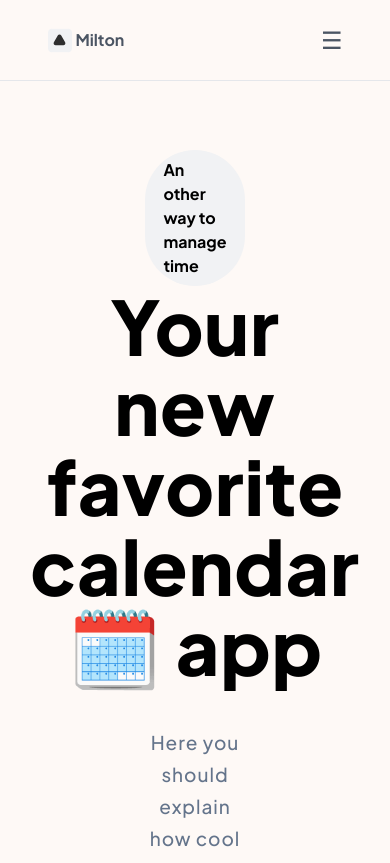
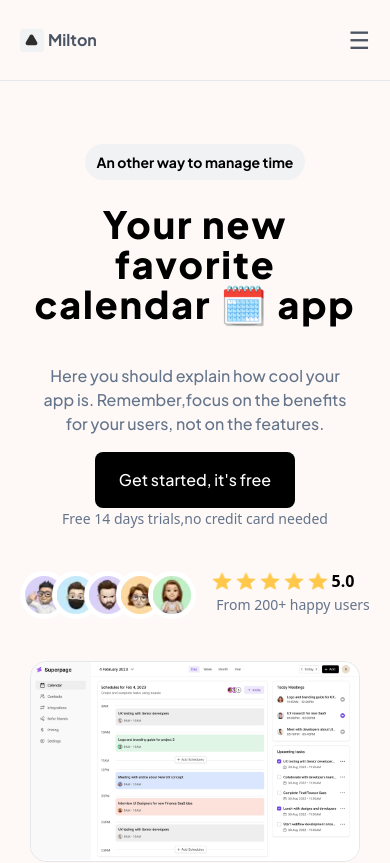
Before and after one commit to saurabh1215/Assignment-1, a React (Create React App) app: page / in a window 390 px wide. Shown: the top 863 px of the page. Built offline with nearby package versions, Linux system fonts and the light colour scheme.

Commit message:
made hero responsive

```diff
--- a/src/components/Hero.jsx
+++ b/src/components/Hero.jsx
@@ -16,23 +16,21 @@
 
 const Hero = () => {
   return (
-    <section className="flex flex-none flex-col h-[100hv] max-w-[1200px] mx-auto  py-[150px]">
-      <div className="flex flex-none flex-col items-center justify-center px-[160px]">
-        <div className="bg-[#F1F2F4] py-[8px] px-[18px] rounded-full font-PlusJakartaSansBold text-[16px]">
+    <section className="flex flex-none flex-col">
+      <div className="flex flex-none flex-col items-center justify-center md:px-60 md:max-w-[90rem] mx-auto max-w-[23.43rem] md:py-40 pt-36">
+        <div className="bg-[#F1F2F4] md:py-2 md:px-4 py-2 px-3 rounded-full font-PlusJakartaSansBold text-sm md:text-base ">
           An other way to manage time
         </div>
-        <div className="flex flex-none items-center justify-center text-center leading-[80px] tracking-wider">
-          <p className="text-[75px] font-PlusJakartaSansExtraBold ">
-            Your new favorite calendar 🗓️ app
-          </p>
+        <div className="flex flex-none items-center justify-center text-center md:text-[4.6rem] text-[2.35rem] font-PlusJakartaSansExtraBold md:leading-[5rem] md:tracking-wider leading-[2.5rem] tracking-wider py-2 mx-6 my-4">
+          Your new favorite calendar 🗓️ app
         </div>
-        <div className="font-PlusJakartaSansMedium leading-[32px] text-center text-[19px] py-10 px-12 text-slate-500 tracking-wider">
-          Here you should explain how cool your app is. Remember, <br></br>focus
-          on the benefits for your users, not on the features.{" "}
+        <div className="font-PlusJakartaSansMedium text-center md:leading-[2rem] md:text-[1.1rem] text-[1rem] md:py-10 md:px-40 text-slate-500 md:tracking-wider leading-6 px-8 my-4">
+          Here you should explain how cool your app is. Remember,focus on the
+          benefits for your users, not on the features.{" "}
         </div>
         <div>
           <a href="#contact">
-            <button className="bg-black text-[#FEFEFE] rounded-lg py-4 px-8 font-PlusJakartaSansMedium text-[18px]">
+            <button className="bg-black text-[#FEFEFE] rounded-lg md:py-4 md:px-8 font-PlusJakartaSansMedium md:text-lg py-4 px-6">
               <p>Get started, it's free</p>
             </button>
           </a>
@@ -41,7 +39,7 @@
           Free 14 days trials,no credit card needed
         </div>
 
-        <div className="flex flex-row py-12 gap-0">
+        <div className="flex flex-row md:py-12 gap-0 py-10 px-1 ">
           <div className="flex justify-center items-center relative text-center mr-44">
             <div className="absolute left-0 right-0 h-12 w-12 border-[5px] rounded-full border-white">
               {" "}
@@ -61,7 +59,7 @@
             </div>
           </div>
           <div className="flex flex-none flex-col justify-center items-center ">
-            <div className="flex justify-center items-center  gap-1">
+            <div className="flex justify-center items-center gap-1">
               <img src={Star} alt="" className="h- 5 w-5" />
               <img src={Star} alt="" className="h- 5 w-5" />
               <img src={Star} alt="" className="h- 5 w-5" />
@@ -75,10 +73,10 @@
           </div>
         </div>
       </div>
-      <div className="flex items-center justify-center">
+      <div className="flex items-center justify-center ">
         <img
           src={SuperPageImg}
-          className="rounded-2xl border border-solid h-[729px] w-[1200px] border-gray-200"
+          className="rounded-2xl border border-solid h-auto md:w-[53.1rem] border-gray-200 w-[20.6rem]"
           alt="sectionImg"
         />
       </div>
--- a/src/components/Navbar.jsx
+++ b/src/components/Navbar.jsx
@@ -11,7 +11,7 @@
   };
 
   return (
-    <nav className="flex flex-row items-center justify-between align-center h-[80px] px-10 md:max-w-[90rem] mx-auto max-w-[375px] ">
+    <nav className="flex flex-row items-center justify-between align-center md:max-w-[90rem] mx-auto max-w-[24.43rem] px-5 py-4 h-20">
       <div className="">
         <a href="/" className="flex flex-row">
           <img src={logo} alt="logo" className=" mr-1" />
```
